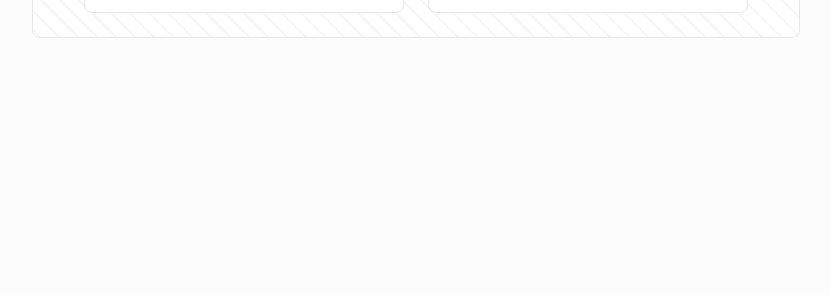
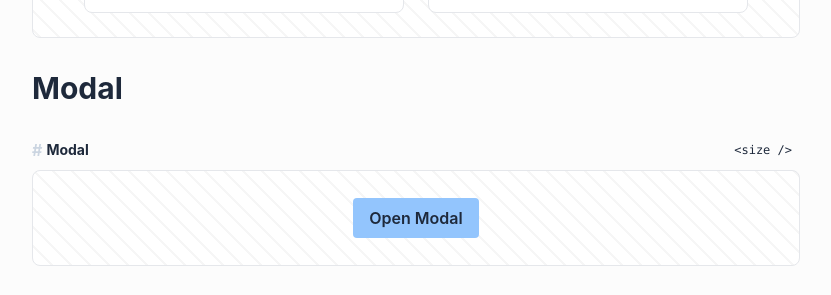
Before and after one commit to t-kupp/chas-component-library, a React (Vite) app: page / in a window 1280 px wide. Shown: the part 2646-2941 px from the top of the page, without its empty margins (224-1055 px from the left). Before the commit the page ends 2716 px from the top, so only its background shows below. Built offline with nearby package versions, Linux system fonts and the light colour scheme.

Commit message:
added modal menu

```diff
--- a/src/App.jsx
+++ b/src/App.jsx
@@ -5,6 +5,7 @@ import BadgeDisplay from './components/BadgeDisplay';
 import CardDisplay from './components/CardDisplay';
 import Hero from './components/Hero';
 import Navbar from './components/Navbar';
+import ModalDisplay from './components/ModalDisplay';
 
 function App() {
   return (
@@ -16,6 +17,7 @@ function App() {
         <AlertDisplay />
         <BadgeDisplay />
         <CardDisplay />
+        <ModalDisplay />
       </div>
     </div>
   );
--- a/src/components/Button.jsx
+++ b/src/components/Button.jsx
@@ -1,6 +1,6 @@
 export default function Button({ size, color, disabled, children }) {
   const defaultStyle =
-    'rounded font-semibold py-0 border-none focus:outline-none flex items-center gap-2';
+    'rounded font-semibold py-0 border-none flex items-center gap-2';
 
   const buttonSize =
     {
--- a/src/components/CardDisplay.jsx
+++ b/src/components/CardDisplay.jsx
@@ -14,7 +14,7 @@ export default function CardDisplay() {
         <Card
           imgSource={kodamaImage}
           altText="A picture of a Kodama."
-          link="https://google.com"
+          link="https://google.com/"
         >
           <p>
             Lorem ipsum dolor sit amet, consectetur adipiscing elit, sed do
--- /dev/null
+++ b/src/components/Modal.jsx
@@ -0,0 +1,76 @@
+import Button from './Button';
+import { IoClose } from 'react-icons/io5';
+import { useState } from 'react';
+
+function Modal({ show, size, color, title }) {
+  const [openModal, setOpenModal] = useState(show);
+
+  document.body.addEventListener('keydown', (e) => {
+    if (e.key === 'Escape') {
+      setOpenModal(false);
+    }
+  });
+
+  return (
+    <div>
+      <Button color={color} size={size}>
+        <div onClick={() => setOpenModal(true)}>{title}</div>
+      </Button>
+      {openModal && (
+        <div className="fixed inset-0 flex items-center justify-center backdrop-blur-sm backdrop-brightness-50">
+          <div
+            className="modal-popup flex w-full max-w-lg flex-col rounded-lg bg-neutral-100 shadow-lg dark:text-slate-800"
+            aria-labelledby="modal-title"
+            role="dialog"
+            aria-modal="true"
+          >
+            <Modal.Header>
+              <p className="text-lg font-bold">Terms of Service</p>
+              <button
+                className="ml-auto border-none bg-inherit p-2 hover:bg-slate-200 active:bg-slate-300"
+                onClick={() => {
+                  setOpenModal(false);
+                }}
+              >
+                <IoClose />
+              </button>
+            </Modal.Header>
+            <Modal.Body>
+              The European Union's General Data Protection Regulation (G.D.P.R.)
+              goes into effect on May 25 and is meant to ensure a common set of
+              data rights in the European Union. It requires organizations to
+              notify users as soon as possible of high-risk data breaches that
+              could personally affect them.
+            </Modal.Body>
+            <Modal.Footer>
+              <div onClick={() => setOpenModal(false)}>
+                <Button color="blue">Accept</Button>
+              </div>
+              <div onClick={() => setOpenModal(false)}>
+                <Button color="gray">Decline</Button>
+              </div>
+            </Modal.Footer>
+          </div>
+        </div>
+      )}
+    </div>
+  );
+}
+
+function Header({ children }) {
+  return <div className="flex items-center border-b p-6">{children}</div>;
+}
+
+function Body({ children }) {
+  return <div className="p-6">{children}</div>;
+}
+
+function Footer({ children }) {
+  return <div className="flex items-center gap-4 border-t p-6">{children}</div>;
+}
+
+Modal.Header = Header;
+Modal.Body = Body;
+Modal.Footer = Footer;
+
+export default Modal;
--- /dev/null
+++ b/src/components/ModalDisplay.jsx
@@ -0,0 +1,19 @@
+import ElementSection from './ElementSection';
+import VariantSection from './VariantSection';
+import Modal from './Modal';
+import { useState } from 'react';
+
+export default function ModalDisplay() {
+  return (
+    <ElementSection title="Modal">
+      <VariantSection title="Modal" availableVariants={['size']}>
+        <Modal
+          show={false}
+          title="Open Modal"
+          size="large"
+          color="blue"
+        ></Modal>
+      </VariantSection>
+    </ElementSection>
+  );
+}
--- a/src/components/VariantSection.jsx
+++ b/src/components/VariantSection.jsx
@@ -1,6 +1,6 @@
 import { useId } from 'react';
 
-export default function VariantCard({ title, availableVariants, children }) {
+export default function VariantSection({ title, availableVariants, children }) {
   const id = `${title}-${useId()}`;
 
   return (
--- a/src/index.css
+++ b/src/index.css
@@ -23,6 +23,14 @@
     #000000 0,
     #000000 50%
   );
+}
+
+.modal-popup {
+  position: fixed;
+  top: 50%;
+  left: 50%;
+  -webkit-transform: translate(-50%, -50%);
+  transform: translate(-50%, -50%);
 }
 
 :root {
```
